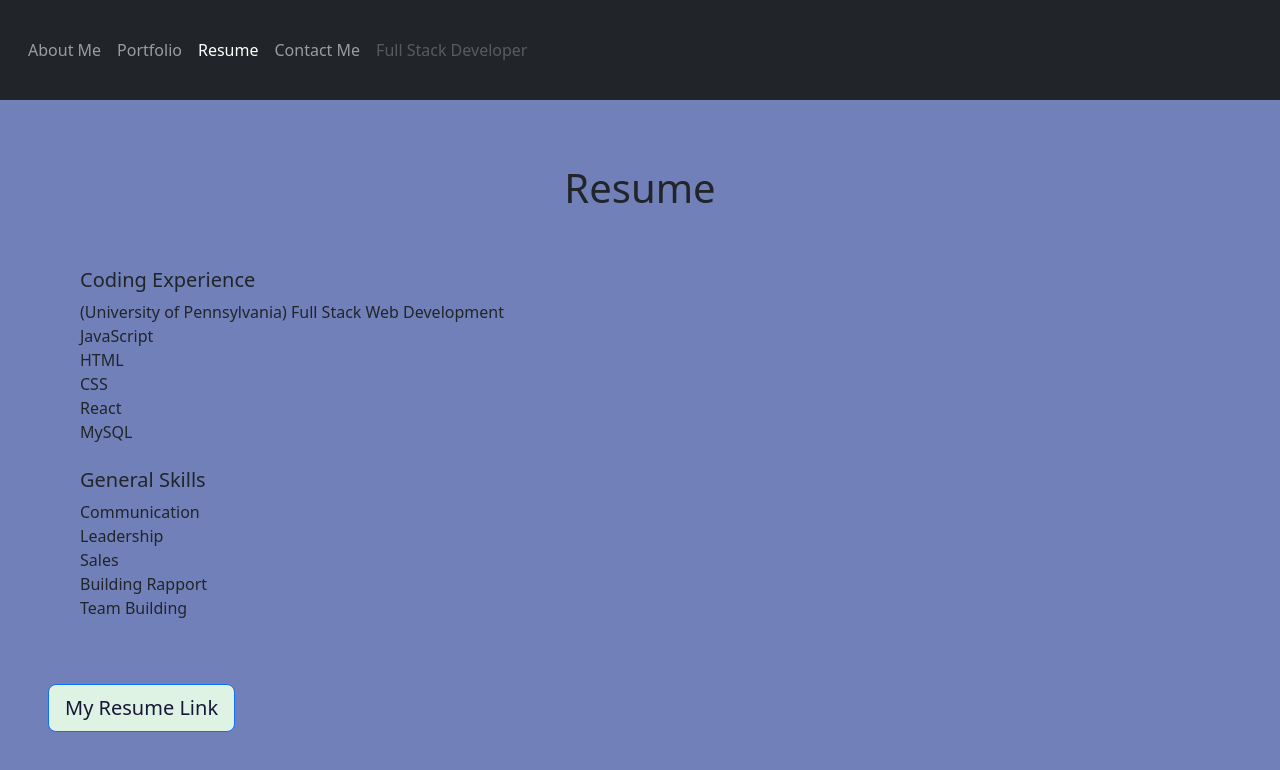
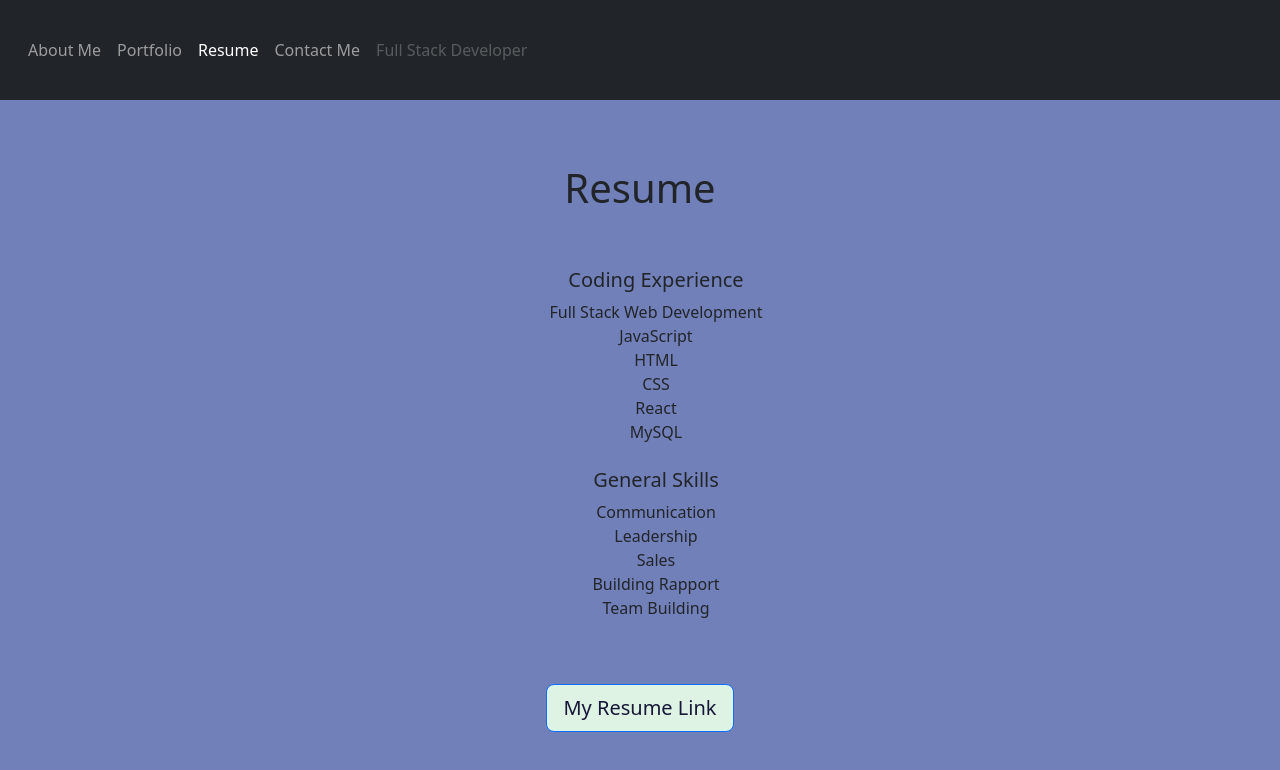
Before and after one commit to TheKhalidGibson/ReactPortfolio, a React (Vite) app: page /Resume in a window 1280 px wide. Shown: the top 770 px of the page. Built offline with nearby package versions, Linux system fonts and the light colour scheme.

Commit message:
CSS touchups and added a new form

```diff
--- a/src/pages/Contact.jsx
+++ b/src/pages/Contact.jsx
@@ -34,7 +34,7 @@ export default function Contact() {
   return (
     <main className="m-0 contact-page">
       <div className="mx-5 pt-5">
-        <p className="text-center fs-2">Stay in Touch</p>
+        <p className="text-center fs-2 pb-5">Stay in Touch</p>
         <form>
           <h5>Name:</h5>
 
--- a/src/pages/Resume.jsx
+++ b/src/pages/Resume.jsx
@@ -4,11 +4,11 @@ export default function Resume() {
     <main className="m-0 contact-page">
 
 
-<div className="mx-5 pt-5">
-    <h1 className="text-center pb-5 pt-3">Resume</h1>
-      <ul className="pb-5">
+<div className="text-center pt-5">
+    <h1 className="pb-5 pt-3">Resume</h1>
+      <ul className="pb-5" >
         <h5>Coding Experience</h5>
-        <li>(University of Pennsylvania) Full Stack Web Development</li>
+        <li>Full Stack Web Development</li>
         <li>JavaScript</li>
         <li>HTML</li>
         <li>CSS</li>
@@ -23,8 +23,9 @@ export default function Resume() {
         <li>Team Building</li>
 
       </ul>
-
+      <form className="mx-5 pl-5 text-center">
       <a href="https://drive.google.com/file/d/1jnYPy2KIDOJShawuX3C8zUf4x3Ined8i/view?usp=drive_link" class="card-link"><button type="button" className="btn btn-primary btn-lg submitBtn">My Resume Link</button></a>
+      </form>
     </div>
 
     </main>
```
